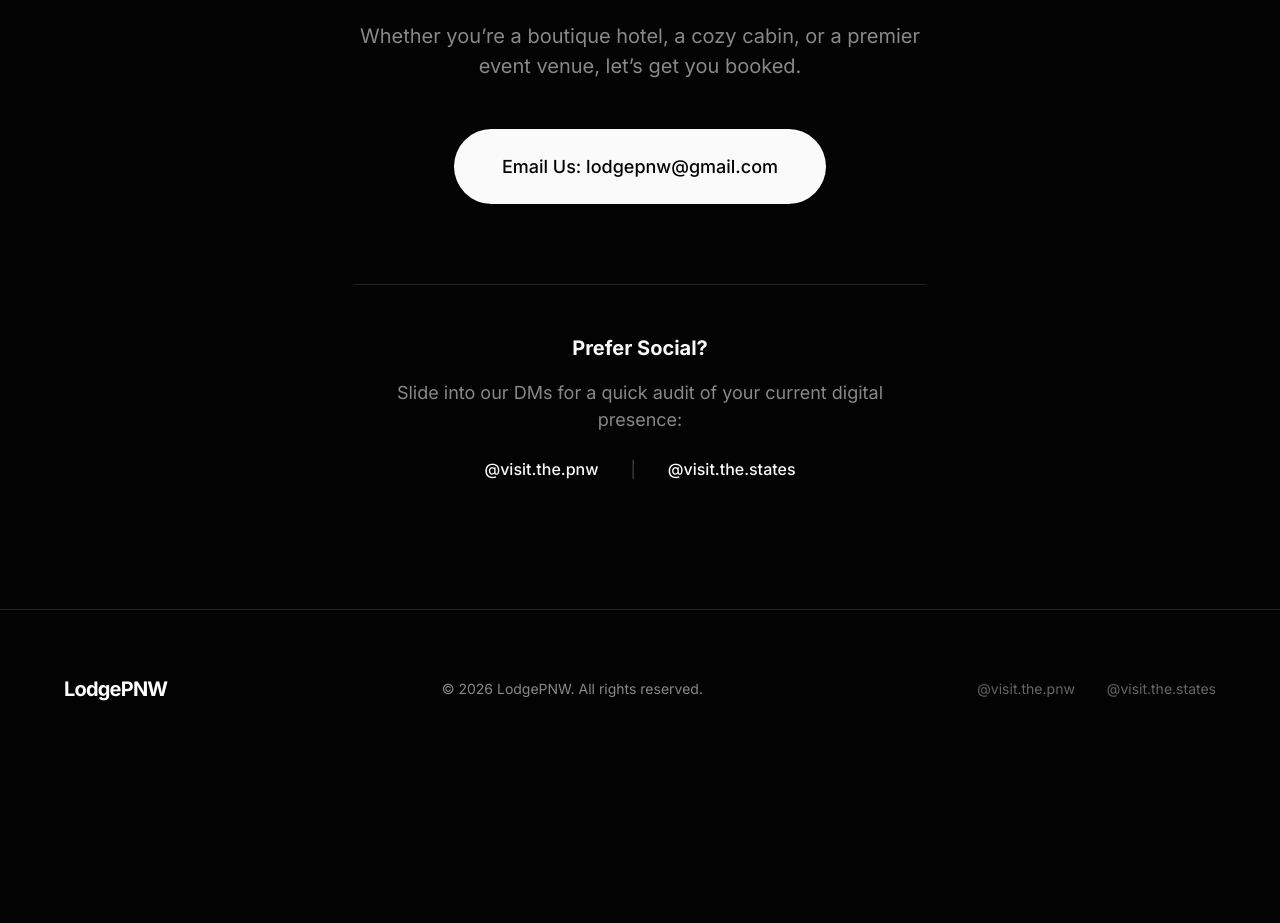
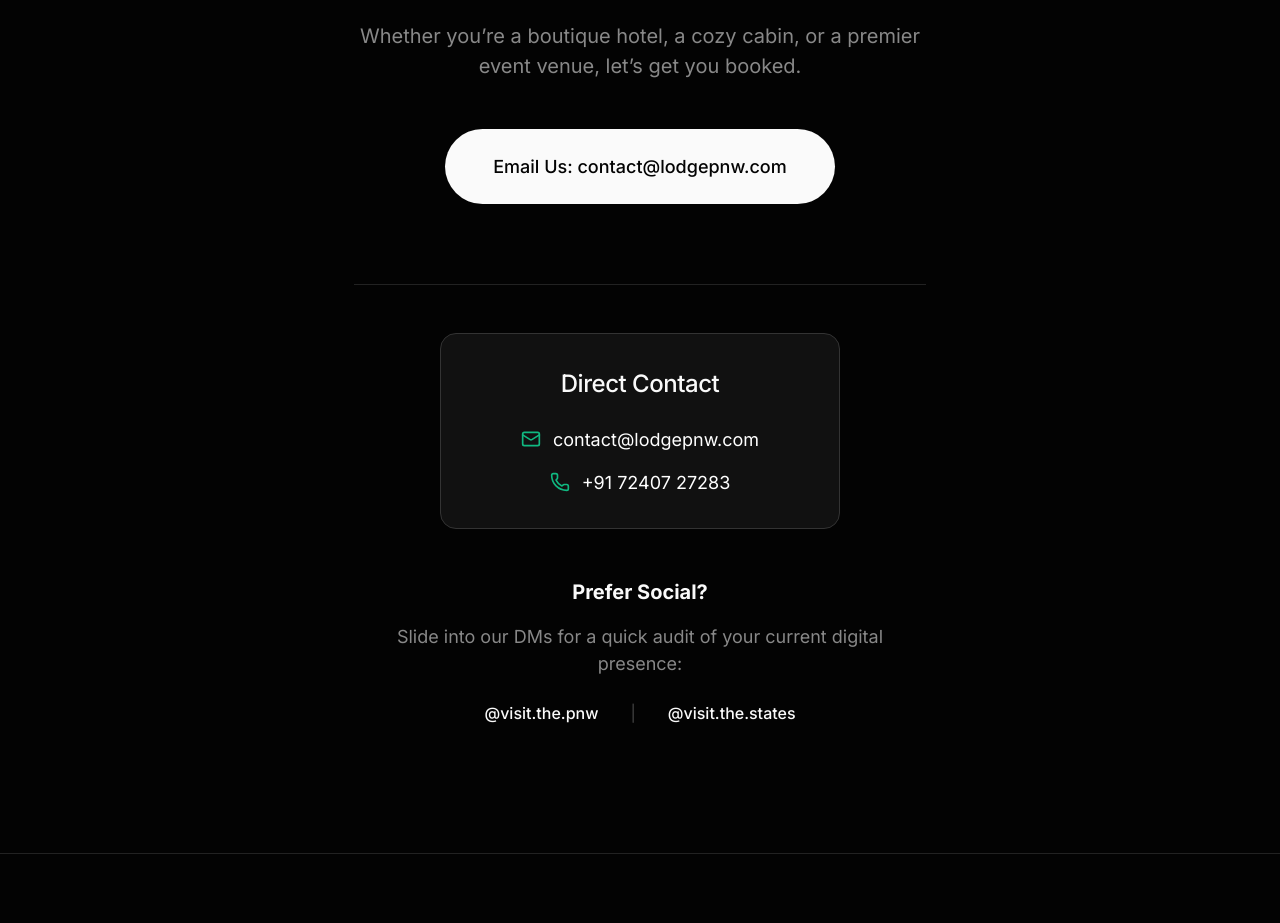
Before and after one commit to basedabhimanyu/lodgepnw, a React (Vite) app: page / in a window 1280 px wide. Shown: the part 6866-7789 px from the top of the page. Before the commit the page ends 7634 px from the top, so only its background shows below. Built offline with nearby package versions, Linux system fonts and the light colour scheme.

Commit message:
feat: add contact card and update email

```diff
--- a/src/App.jsx
+++ b/src/App.jsx
@@ -1,6 +1,6 @@
 import { useState } from 'react'
 import { motion, AnimatePresence } from 'framer-motion'
-import { ArrowUpRight, CheckCircle2, CalendarSync, MessageSquare, Image as ImageIcon, Smartphone, LayoutTemplate, Code2, Sparkles, MapPin, Building2, BookHeart } from 'lucide-react'
+import { ArrowUpRight, CheckCircle2, CalendarSync, MessageSquare, Image as ImageIcon, Smartphone, LayoutTemplate, Code2, Sparkles, MapPin, Building2, BookHeart, Mail, Phone } from 'lucide-react'
 
 const App = () => {
     const [expertiseTab, setExpertiseTab] = useState('cabins') // 'cabins' or 'venues'
@@ -330,7 +330,7 @@ const App = () => {
                                 ))}
                             </div>
 
-                            <a href="mailto:lodgepnw@gmail.com" className="btn btn-primary" style={{ fontSize: '1.125rem', padding: '1.25rem 3rem', width: '100%', maxWidth: '300px' }}>
+                            <a href="mailto:contact@lodgepnw.com" className="btn btn-primary" style={{ fontSize: '1.125rem', padding: '1.25rem 3rem', width: '100%', maxWidth: '300px' }}>
                                 Start Your Project
                             </a>
                         </div>
@@ -344,11 +344,25 @@ const App = () => {
                     <h2 style={{ marginBottom: '1.5rem' }}>Ready to Scale <span style={{ color: '#666' }}>Your Property?</span></h2>
                     <p style={{ fontSize: '1.25rem', marginBottom: '3rem' }}>Whether you’re a boutique hotel, a cozy cabin, or a premier event venue, let’s get you booked.</p>
 
-                    <a href="mailto:lodgepnw@gmail.com" className="btn btn-primary" style={{ fontSize: '1.125rem', padding: '1.5rem 3rem', marginBottom: '2rem' }}>
-                        Email Us: lodgepnw@gmail.com
+                    <a href="mailto:contact@lodgepnw.com" className="btn btn-primary" style={{ fontSize: '1.125rem', padding: '1.5rem 3rem', marginBottom: '2rem' }}>
+                        Email Us: contact@lodgepnw.com
                     </a>
 
                     <div style={{ marginTop: '3rem', paddingTop: '3rem', borderTop: '1px solid #222' }}>
+                        <div style={{ background: '#111', borderRadius: '1rem', border: '1px solid #333', padding: '2rem', maxWidth: '400px', margin: '0 auto 3rem' }}>
+                            <h3 style={{ fontSize: '1.5rem', marginBottom: '1.5rem', color: '#FAFAFA' }}>Direct Contact</h3>
+                            <div style={{ display: 'flex', flexDirection: 'column', gap: '1rem' }}>
+                                <a href="mailto:contact@lodgepnw.com" style={{ display: 'flex', alignItems: 'center', justifyContent: 'center', gap: '0.75rem', color: '#fff', textDecoration: 'none', fontSize: '1.125rem' }}>
+                                    <Mail size={20} color="#10B981" />
+                                    <span>contact@lodgepnw.com</span>
+                                </a>
+                                <a href="tel:+917240727283" style={{ display: 'flex', alignItems: 'center', justifyContent: 'center', gap: '0.75rem', color: '#fff', textDecoration: 'none', fontSize: '1.125rem' }}>
+                                    <Phone size={20} color="#10B981" />
+                                    <span>+91 72407 27283</span>
+                                </a>
+                            </div>
+                        </div>
+
                         <h4 style={{ fontSize: '1.25rem', marginBottom: '1rem' }}>Prefer Social?</h4>
                         <p style={{ marginBottom: '1.5rem' }}>Slide into our DMs for a quick audit of your current digital presence:</p>
                         <div style={{ display: 'flex', gap: '2rem', justifyContent: 'center' }}>
```
